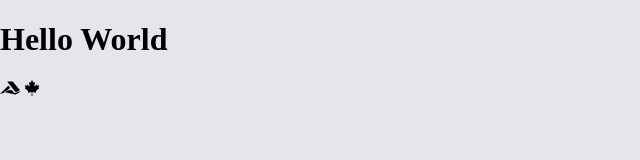
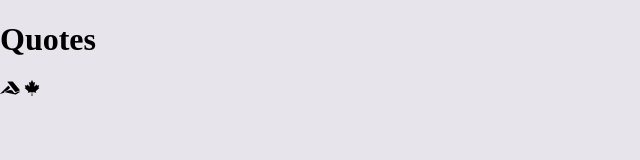
Before and after one commit to shvkumar7777/javascript-templates, a plain HTML site: page index.html in a window 1280 px wide. Shown: the whole page, without its empty margins (0-640 px from the left). Drawn offline with Linux system fonts and the light colour scheme.

Commit message:
Quotes added

```diff
--- a/index.html
+++ b/index.html
@@ -11,7 +11,7 @@
     <!-- contect  -->
 </head>
 <body>
-    <h1>Hello World</h1>
+    <h1>Quotes</h1>
     <i class="fab fa-accusoft"></i>
     <i class="fab fa-canadian-maple-leaf"></i>
     <!-- script -->
```
